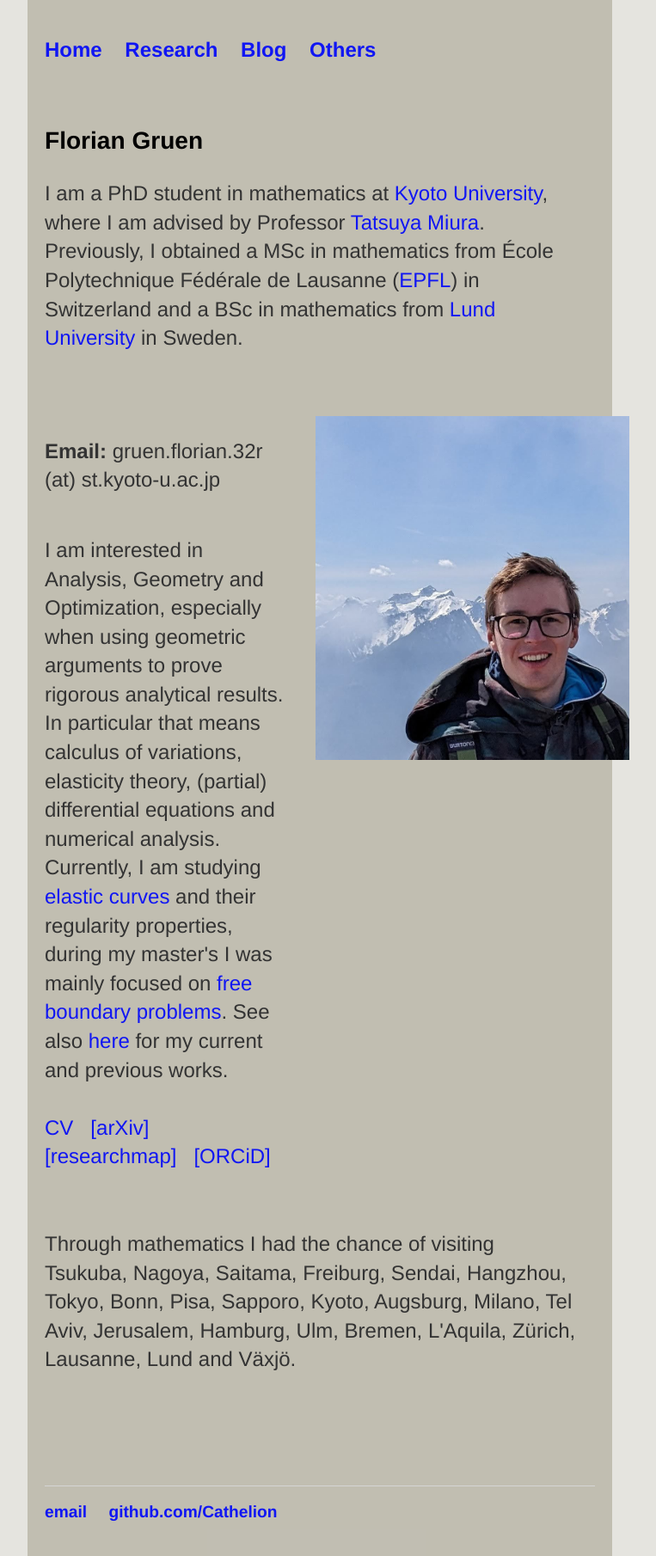
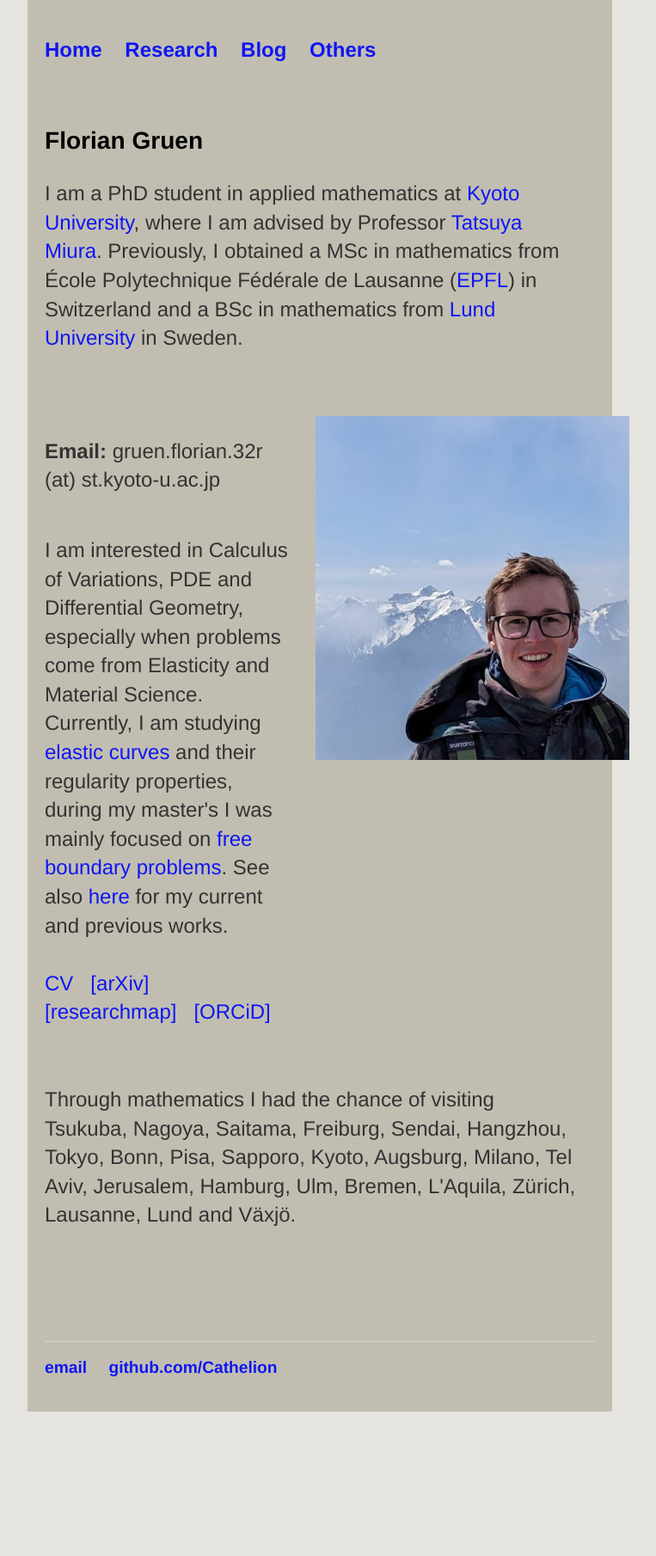
Before and after one commit to Cathelion/Cathelion.github.io, a Jekyll site: the page built from index.html, in a window 1280 px wide. Shown: the whole page at 86% size, without its empty margins (268-1031 px from the left). Built offline with Jekyll 4.4.1, drawn with Linux system fonts in a browser that asks for light colours; after the commit the page ends 1642 px from its top, so only the background shows below that.

Commit message:
Update academic focus and interests in index.html

```diff
--- a/index.html
+++ b/index.html
@@ -5,14 +5,14 @@ title: Home
 <div class="content">
    <div class="blurb full-width">
       <h3>Florian Gruen </h3>
-      <p>I am a PhD student in mathematics at <a href="https://www.math.kyoto-u.ac.jp/en">Kyoto University</a>, where I am advised by Professor <a href="https://sites.google.com/view/tatsuya-miura">Tatsuya Miura</a>.
+      <p>I am a PhD student in applied mathematics at <a href="https://www.math.kyoto-u.ac.jp/en">Kyoto University</a>, where I am advised by Professor <a href="https://sites.google.com/view/tatsuya-miura">Tatsuya Miura</a>.
          Previously, I obtained a MSc in mathematics from École Polytechnique Fédérale de Lausanne (<a href="https://www.epfl.ch/en/">EPFL</a>) in Switzerland and a BSc in mathematics from <a href="https://www.maths.lu.se/english/">Lund University</a> in Sweden.</p>
    </div>
 
    <div class="img-container1">
       <p><b>Email: </b> gruen.florian.32r (at) st.kyoto-u.ac.jp   <br>
       </p>
-      <p>I am interested in Analysis, Geometry and Optimization, especially when using geometric arguments to prove rigorous analytical results. In particular that means calculus of variations, elasticity theory, (partial) differential equations and numerical analysis.
+      <p>I am interested in Calculus of Variations, PDE and Differential Geometry, especially when problems come from Elasticity and Material Science.
          Currently, I am studying <a href="https://en.wikipedia.org/wiki/Elastica_theory">elastic curves</a> and their regularity properties, during my master's I was mainly focused on <a href="https://en.wikipedia.org/wiki/Free_boundary_problem">free boundary problems</a>.
          See also <a href="research/research.html">here</a> for my current and previous works.
          <br>
```
